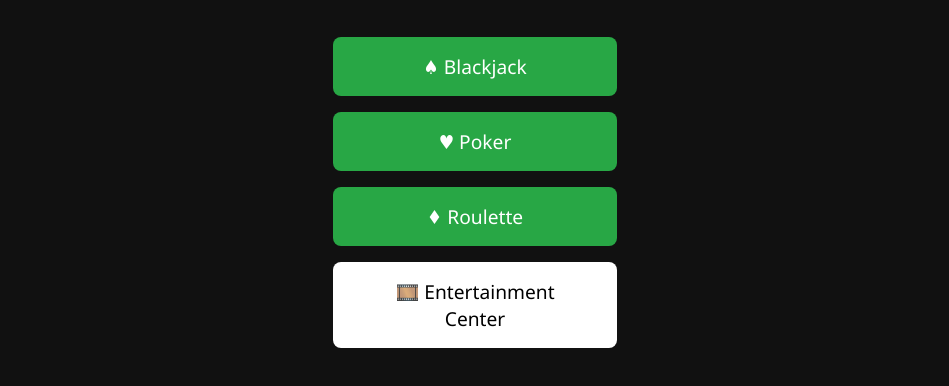
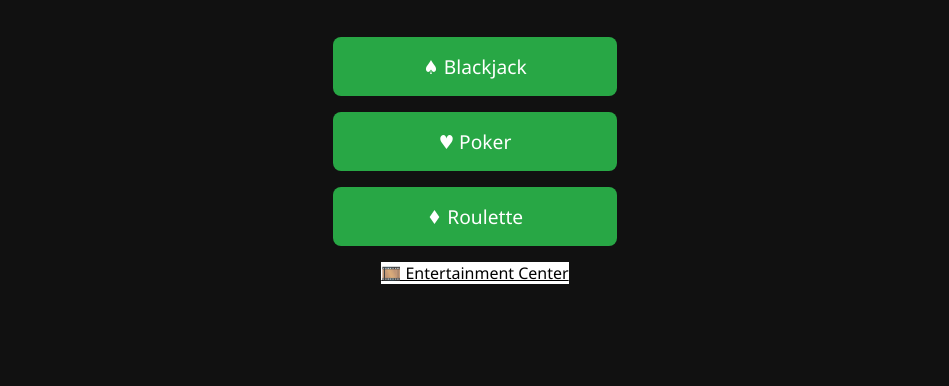
Before and after one commit to D-R-Fullerton/Gemba, a plain HTML site: page index.html in a window 1280 px wide. Shown: the part 202-588 px from the top of the page, without its empty margins (165-1114 px from the left). Drawn offline with Linux system fonts and the light colour scheme.

Commit message:
Update index.html

```diff
--- a/index.html
+++ b/index.html
@@ -47,7 +47,7 @@
   <a href="blackjack.html" class="button">♠ Blackjack</a>
   <a href="#" class="button">♥ Poker</a>
   <a href="roulette.html" class="button">♦ Roulette</a>
-  <a href="#" class="button" style="background-color: #ffffff; color: #000000;">🎞️ Entertainment Center</a>
+  <a href="#" class="entertainment.html" style="background-color: #ffffff; color: #000000;">🎞️ Entertainment Center</a>
 
 </body>
 </html>
```
